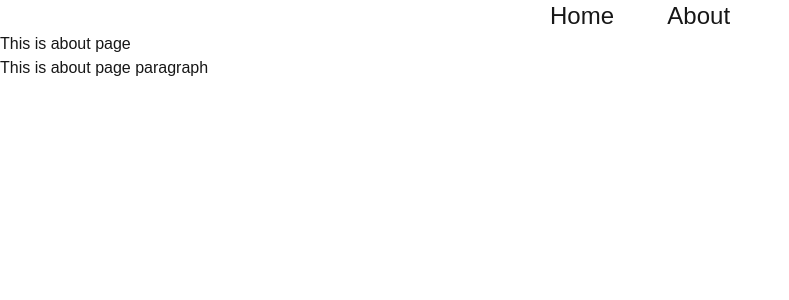
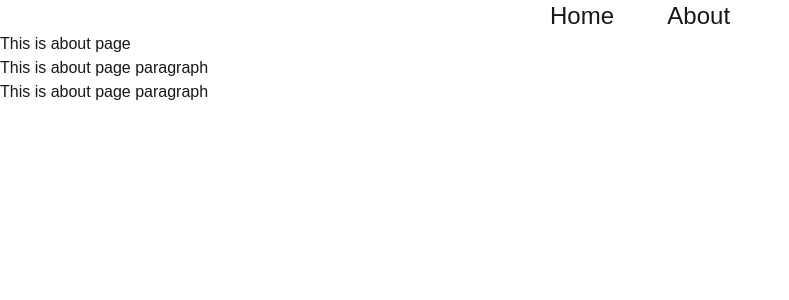
Before and after one commit to injamul007/nextjs-learning-lws, a Next.js app: page /about in a window 1280 px wide. Shown: the top 300 px of the page, without its empty margins (0-789 px from the left). Built offline with nearby package versions, Linux system fonts and the light colour scheme.

Commit message:
another p tag inserted in it

```diff
--- a/src/app/about/page.jsx
+++ b/src/app/about/page.jsx
@@ -5,6 +5,7 @@ const About = () => {
     <div>
       <h3>This is about page</h3>
       <p>This is about page paragraph</p>
+      <p>This is about page paragraph</p>
     </div>
   );
 };
```
